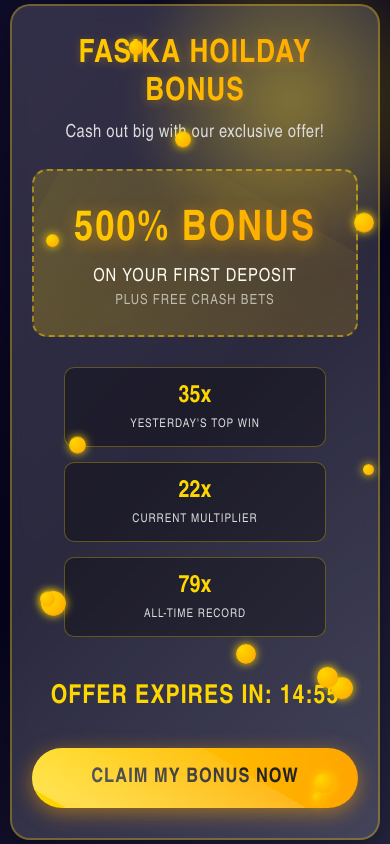
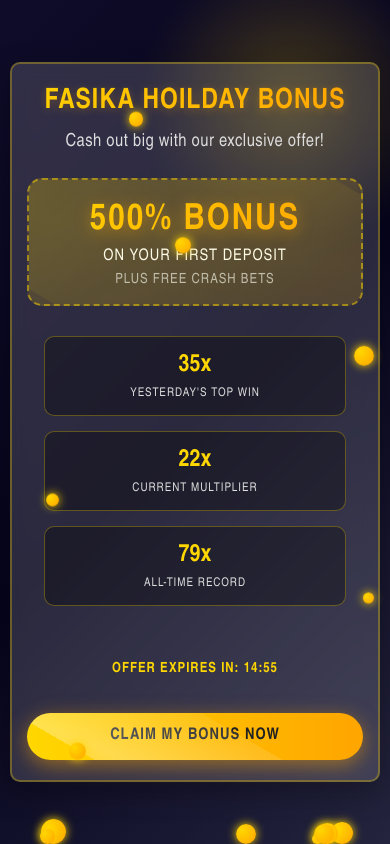
Before and after one commit to yontek/holidaybonus, a plain HTML site: page index.html in a window 390 px wide. Shown: the top 844 px of the page. Drawn offline with Linux system fonts and the light colour scheme.

Commit message:
Update style.css

```diff
--- a/style.css
+++ b/style.css
@@ -19,6 +19,7 @@ body {
     align-items: center;
     color: white;
     overflow: hidden;
+    width: 100%;
 }
 
 .crash-graphic {
@@ -252,16 +253,31 @@ button:after {
 
 @media (max-width: 600px) {
     .container {
-        padding: 30px 20px;
+        border-radius: 10px;
+        margin: 10px;
+        width: calc(100% - 20px);
     }
 
     .header h1 {
-        font-size: 32px;
+        font-size: 24px;
+        line-height: 1.3;
     }
 
+    .bonus-box {
+        padding: 15px;
+        margin: 15px 0;
+    }
     .bonus-amount {
-        font-size: 42px;
+        font-size: 32px;
+        margin: 5px 0;
     }
+
+    button {
+        padding: 14px 20px;
+        font-size: 16px;
+    }
+
+
 
     .multiplier-display {
         flex-direction: column;
@@ -269,7 +285,57 @@ button:after {
     }
 
     .multiplier {
-        width: 80%;
+        width: 90%;
         margin-bottom: 15px;
     }
+
+    .crash-graphic {
+        animation: none;
+        opacity: 0.3;
+    }
+
+    /* Disable heavy animations */
+    .bonus-box:before {
+        animation: none;
+    }
+
+    .coin {
+        width: 12px;
+        height: 12px;
+        animation-duration: 2s !important;
+    }
 }
+
+@media (max-width: 480px) {
+    .header h1 {
+        font-size: 28px; /* Down from 42px */
+    }
+    .bonus-amount {
+        font-size: 36px; /* Down from 52px */
+    }
+    .bonus-text {
+        font-size: 16px; /* Down from 18px */
+    }
+    .container {
+        padding: 20px 15px; /* Reduced from 40px 30px */
+    }
+    .countdown {
+        font-size: 14px;
+        padding: 10px;
+        margin: 15px 0;
+    }
+}
+
+
+/* Very small devices */
+@media (max-width: 360px) {
+    .header h1 {
+        font-size: 22px;
+    }
+    .bonus-amount {
+        font-size: 28px;
+    }
+    button {
+        font-size: 15px;
+    }
+}
```
